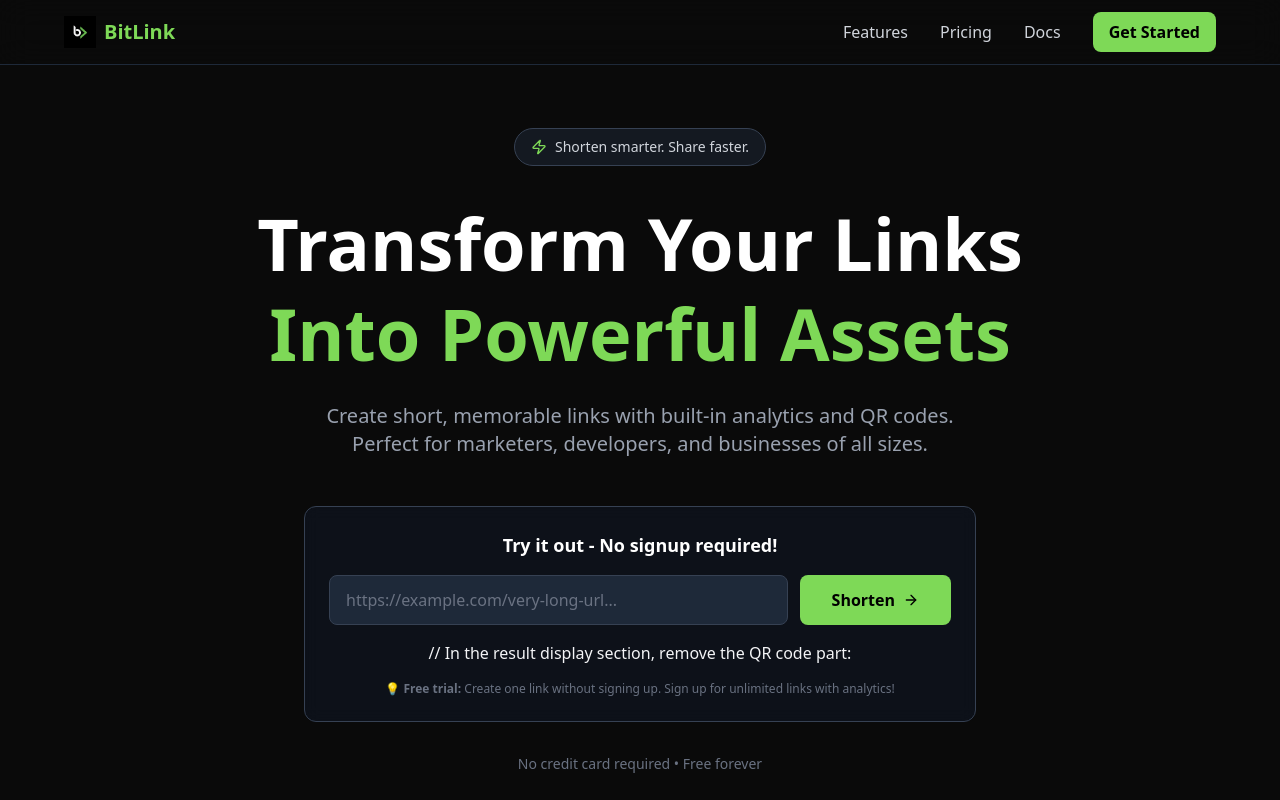
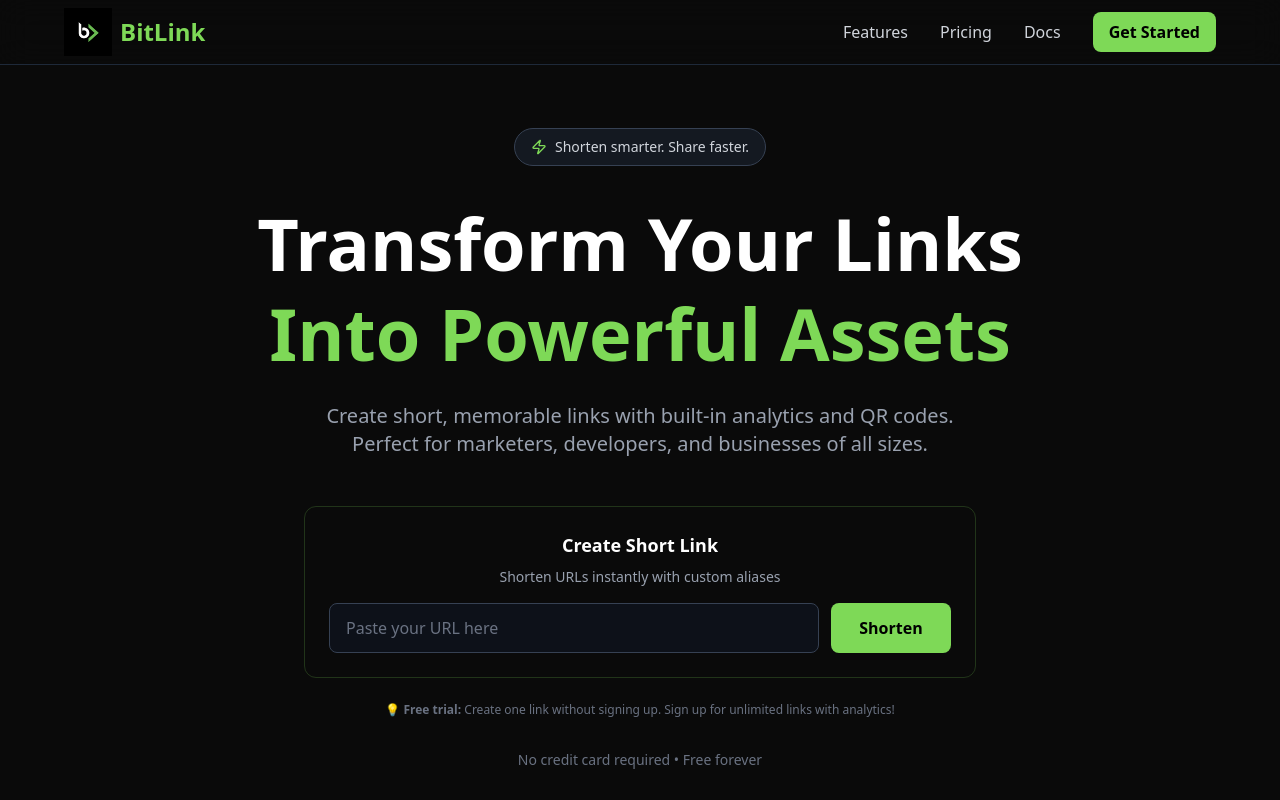
Before and after one commit to YHQZ1/BitLink, a React (Vite) app in the folder frontend/: page / in a window 1280 px wide. Shown: the top 800 px of the page. Built offline with nearby package versions, Linux system fonts and the light colour scheme.

Commit message:
updated landing page

```diff
--- a/frontend/src/pages/LandingPage.jsx
+++ b/frontend/src/pages/LandingPage.jsx
@@ -15,6 +15,9 @@ import {
   Copy,
   CheckCircle,
   AlertCircle,
+  ExternalLink,
+  Calendar,
+  MousePointerClick,
 } from "lucide-react";
 
 const BASE_URL = import.meta.env.VITE_BACKEND_URL || "http://localhost:3000";
@@ -22,6 +25,7 @@ const BASE_URL = import.meta.env.VITE_BACKEND_URL || "http://localhost:3000";
 export default function LandingPage() {
   const [mobileMenuOpen, setMobileMenuOpen] = useState(false);
   const [url, setUrl] = useState("");
+  const [customAlias, setCustomAlias] = useState("");
   const [isLoading, setIsLoading] = useState(false);
   const [shortenedUrl, setShortenedUrl] = useState(null);
   const [guestSessionId, setGuestSessionId] = useState("");
@@ -71,9 +75,18 @@ export default function LandingPage() {
         },
         body: JSON.stringify({
           originalUrl: url,
+          customAlias: customAlias || undefined,
           sessionId: guestSessionId,
         }),
       });
+
+      // Check if response is JSON
+      const contentType = response.headers.get("content-type");
+      if (!contentType || !contentType.includes("application/json")) {
+        throw new Error(
+          "Server returned an invalid response. Please try again."
+        );
+      }
 
       const data = await response.json();
 
@@ -96,6 +109,7 @@ export default function LandingPage() {
       // Success - show the shortened URL
       setShortenedUrl(data.link);
       setUrl("");
+      setCustomAlias("");
       showModal("success", "Success!", "Your link has been shortened!");
     } catch (error) {
       console.error("Error shortening URL:", error);
@@ -164,8 +178,8 @@ export default function LandingPage() {
         <div className="max-w-8xl mx-auto px-4 sm:px-6 lg:px-16">
           <div className="flex justify-between items-center h-16">
             <div className="flex items-center space-x-2">
-              <img src="/logo.png" alt="BitLink" className="w-8 h-8" />
-              <span className="text-xl font-bold text-[#7ed957]">BitLink</span>
+              <img src="/logo.png" alt="BitLink" className="w-12 h-12" />
+              <span className="text-2xl font-bold text-[#7ed957]">BitLink</span>
             </div>
 
             {/* Desktop Menu */}
@@ -262,65 +276,105 @@ export default function LandingPage() {
 
             {/* URL Shortener Input */}
             <div className="max-w-2xl mx-auto mb-8">
-              <div className="bg-gray-900/50 border border-gray-700 rounded-xl p-6 backdrop-blur-sm">
-                <h3 className="text-white text-lg font-semibold mb-4 text-center">
-                  Try it out - No signup required!
-                </h3>
-                <div className="flex flex-col sm:flex-row gap-3 mb-4">
+              <div className="border border-[#7ed957]/20 rounded-xl p-6 mb-6">
+                <div className="flex flex-col gap-4">
+                  <div className="flex-1">
+                    <h2 className="text-lg font-semibold text-white mb-2 text-center">
+                      Create Short Link
+                    </h2>
+                    <p className="text-gray-400 text-sm text-center">
+                      Shorten URLs instantly with custom aliases
+                    </p>
+                  </div>
+                  <div className="flex flex-col gap-3">
+                    <div className="flex flex-col sm:flex-row gap-3">
                       <input
                         type="url"
-                    placeholder="https://example.com/very-long-url..."
+                        placeholder="Paste your URL here"
                         value={url}
                         onChange={(e) => setUrl(e.target.value)}
-                    className="flex-1 bg-gray-800 border border-gray-700 rounded-lg px-4 py-3 text-white placeholder-gray-500 focus:border-[#7ed957] focus:outline-none transition-colors"
+                        className="flex-1 bg-gray-900/50 border border-gray-700 rounded-lg px-4 py-3 text-white placeholder-gray-500 focus:border-[#7ed957] focus:outline-none transition-colors text-base"
                       />
                       <button
                         onClick={handleShorten}
                         disabled={isLoading}
-                    className="bg-[#7ed957] text-black px-8 py-3 rounded-lg font-semibold hover:bg-[#8ee367] transition-all flex items-center justify-center space-x-2 disabled:opacity-50 disabled:cursor-not-allowed min-w-[140px]"
+                        className="bg-[#7ed957] text-black px-6 py-3 rounded-lg font-semibold hover:bg-[#8ee367] transition-all duration-200 flex items-center justify-center space-x-2 cursor-pointer disabled:opacity-50 disabled:cursor-not-allowed text-base min-w-[120px]"
                       >
                         {isLoading ? (
                           <>
-                        <div className="animate-spin rounded-full h-4 w-4 border-b-2 border-black"></div>
-                        <span>Shortening...</span>
+                            <div className="animate-spin rounded-full h-4 w-4 border-b-2 border-black mr-2"></div>
+                            Shortening...
                           </>
                         ) : (
-                      <>
-                        <span>Shorten</span>
-                        <ArrowRight className="w-4 h-4" />
-                      </>
+                          "Shorten"
                         )}
                       </button>
                     </div>
-                {/* Result Display */}
-                // In the result display section, remove the QR code part:
+                  </div>
+                </div>
+              </div>
+
+              {/* Result Display - Using Home Page Style */}
               {shortenedUrl && (
-                  <div className="bg-gray-800/50 border border-[#7ed957]/30 rounded-lg p-4 animate-fade-in">
-                    <div className="flex items-center justify-between mb-2">
-                      <span className="text-gray-400 text-sm">Short URL:</span>
-                      <button
-                        onClick={() => copyToClipboard(shortenedUrl.shortUrl)}
-                        className="text-[#7ed957] hover:text-[#8ee367] transition-colors flex items-center space-x-1 text-sm"
-                      >
-                        <Copy className="w-4 h-4" />
-                        <span>Copy</span>
-                      </button>
-                    </div>
+                <div className="bg-gray-900/50 border border-gray-800 rounded-lg p-4 hover:border-gray-700 transition-all duration-200 mb-6">
+                  <div className="flex flex-col sm:flex-row sm:items-center sm:justify-between gap-4">
+                    {/* Link Info */}
+                    <div className="flex-1 min-w-0">
+                      <div className="flex flex-col sm:flex-row sm:items-center gap-2 mb-2">
                         <a
                           href={shortenedUrl.shortUrl}
                           target="_blank"
                           rel="noopener noreferrer"
-                      className="text-[#7ed957] font-medium hover:underline break-all block"
+                          className="text-[#7ed957] font-medium hover:underline flex items-center space-x-1 text-sm break-all"
                         >
+                          <span className="break-all">
                             {shortenedUrl.shortUrl}
+                          </span>
+                          <ExternalLink className="w-3 h-3 flex-shrink-0" />
                         </a>
+                        <button
+                          onClick={() => copyToClipboard(shortenedUrl.shortUrl)}
+                          className="text-gray-400 hover:text-white transition-colors p-1 self-start sm:self-center"
+                        >
+                          <Copy className="w-3 h-3" />
+                        </button>
+                      </div>
+                      <p className="text-xs text-gray-400 break-words mb-2 line-clamp-2">
+                        {shortenedUrl.originalUrl}
+                      </p>
+                      <div className="flex flex-wrap items-center gap-3 text-xs text-gray-500">
+                        <span className="flex items-center space-x-1">
+                          <Calendar className="w-3 h-3" />
+                          <span>
+                            {new Date(
+                              shortenedUrl.createdAt
+                            ).toLocaleDateString()}
+                          </span>
+                        </span>
+                        <span className="flex items-center space-x-1">
+                          <MousePointerClick className="w-3 h-3" />
+                          <span>{shortenedUrl.clicks || 0} clicks</span>
+                        </span>
+                      </div>
+                    </div>
+
+                    {/* Stats and Actions */}
+                    <div className="flex items-center gap-4">
+                      <div className="text-center min-w-[60px]">
+                        <div className="text-lg font-bold text-white">
+                          {shortenedUrl.clicks || 0}
+                        </div>
+                        <div className="text-xs text-gray-500">Clicks</div>
+                      </div>
+                    </div>
+                  </div>
                 </div>
               )}
-                <p className="text-xs text-gray-500 mt-4 text-center">
-                  💡 <strong>Free trial:</strong> Create one link without
-                  signing up. Sign up for unlimited links with analytics!
+
+              <p className="text-xs text-gray-500 text-center">
+                💡 <strong>Free trial:</strong> Create one link without signing
+                up. Sign up for unlimited links with analytics!
               </p>
-              </div>
             </div>
 
             <p className="text-sm text-gray-500">
@@ -439,7 +493,7 @@ export default function LandingPage() {
             <div className="flex flex-col sm:flex-row gap-4 justify-center">
               <button
                 onClick={redirectToAuth}
-                className="bg-[#7ed957] text-black px-8 py-4 rounded-lg font-semibold hover:bg-[#8ee367] transition-all flex items-center justify-center space-x-2"
+                className="bg-[#7ed957] text-black px-8 py-4 rounded-lg font-semibold hover:bg-[#8ee367] transition-all flex items-center cursor-pointer justify-center space-x-2"
               >
                 <UserPlus className="w-5 h-5" />
                 <span>Get Started Free</span>
@@ -450,7 +504,7 @@ export default function LandingPage() {
                     .getElementById("features")
                     .scrollIntoView({ behavior: "smooth" })
                 }
-                className="border border-gray-600 text-white px-8 py-4 rounded-lg font-semibold hover:border-gray-400 transition-all"
+                className="border border-gray-600 text-white px-8 py-4 rounded-lg font-semibold hover:border-gray-400 transition-all cursor-pointer"
               >
                 Learn More
               </button>
@@ -465,7 +519,7 @@ export default function LandingPage() {
           <div className="grid md:grid-cols-4 gap-8 mb-8">
             <div>
               <div className="flex items-center space-x-2 mb-4">
-                <img src="/logo.png" alt="BitLink" className="w-8 h-8" />
+                <img src="/logo.png" alt="BitLink" className="w-12 h-12" />
                 <span className="text-xl font-bold text-white">BitLink</span>
               </div>
               <p className="text-gray-500 text-sm">
```
Lines whose indentation alone changed are shown as unchanged.
